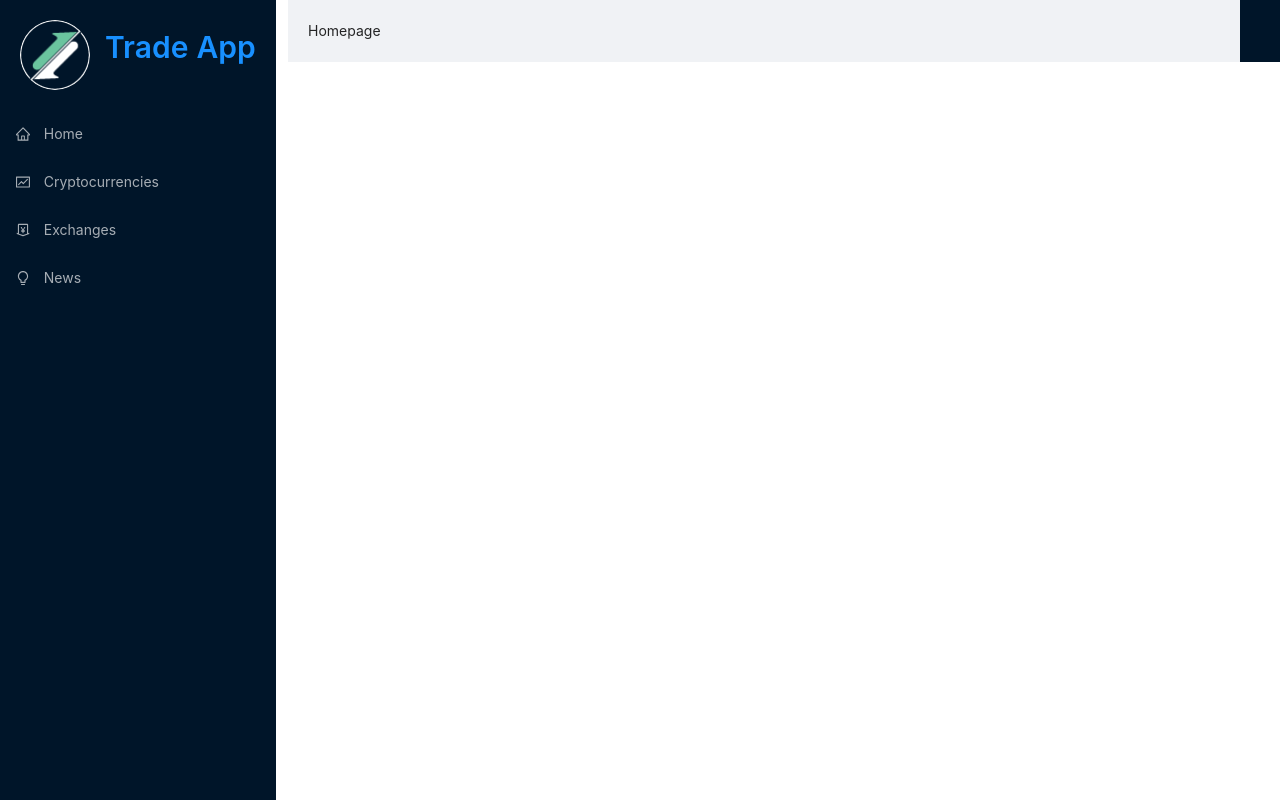
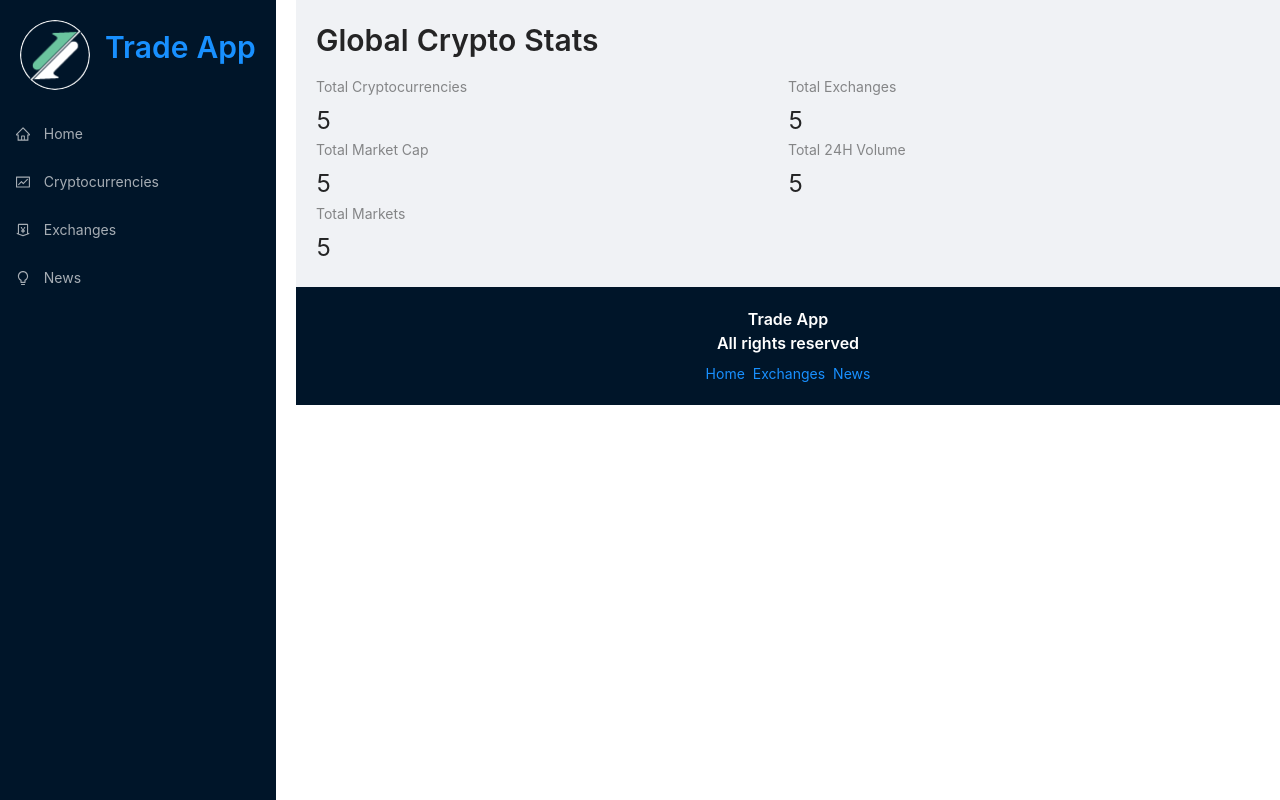
Before and after one commit to ttidesign/cryptoapp, a React (Create React App) app: page / in a window 1280 px wide. Built offline with nearby package versions, Linux system fonts and the light colour scheme.

Commit message:
add homepage contents, add footer

```diff
--- a/src/App.js
+++ b/src/App.js
@@ -16,14 +16,25 @@
 						<Routes>
 							<Route exact path='/' element={<Homepage />} />
 							<Route exact path='/exchanges' element={<Exchanges />} />
-							<Route exact path='/cryptocurrencies' element={<Cryptocurrencies />}/>
-							<Route exact path='/crypto/:coinId' element={	<CryptoDetails />}/>
+							<Route
+								exact
+								path='/cryptocurrencies'
+								element={<Cryptocurrencies />}
+							/>
+							<Route exact path='/crypto/:coinId' element={<CryptoDetails />} />
 							<Route exact path='/news' element={<News />} />
 						</Routes>
 					</div>
 				</Layout>
+        <div className='footer'>
+          <Typography.Title level={5} style={{color:'white', textAlign:'center'}}> Trade App <br/> All rights reserved </Typography.Title>
+          <Space>
+            <Link to='/'> Home </Link>
+            <Link to='/exchanges'> Exchanges </Link>
+            <Link to='/news'> News </Link>
+          </Space>
+        </div>
 			</div>
-			<div className='footer'></div>
 		</div>
 	);
 }
--- a/src/components/Homepage.jsx
+++ b/src/components/Homepage.jsx
@@ -1,10 +1,21 @@
 import {React} from 'react'
+import millify from 'millify';
+import {Typography, Row, Col, Statistic} from 'antd'
+import {Link} from 'react-router-dom'
+const {Title} = Typography
 
 function Homepage () {
     return (
-        <div>
-            Homepage
-        </div>
+        <>
+            <Title level={2} className='heading'> Global Crypto Stats</Title>
+            <Row>
+                <Col span={12}> <Statistic title='Total Cryptocurrencies' value={5}/> </Col>
+                <Col span={12}> <Statistic title='Total Exchanges' value={5}/> </Col>
+                <Col span={12}> <Statistic title='Total Market Cap' value={5}/> </Col>
+                <Col span={12}> <Statistic title='Total 24H Volume' value={5}/> </Col>
+                <Col span={12}> <Statistic title='Total Markets' value={5}/> </Col>
+            </Row>
+        </>
     )
 }
 
```
